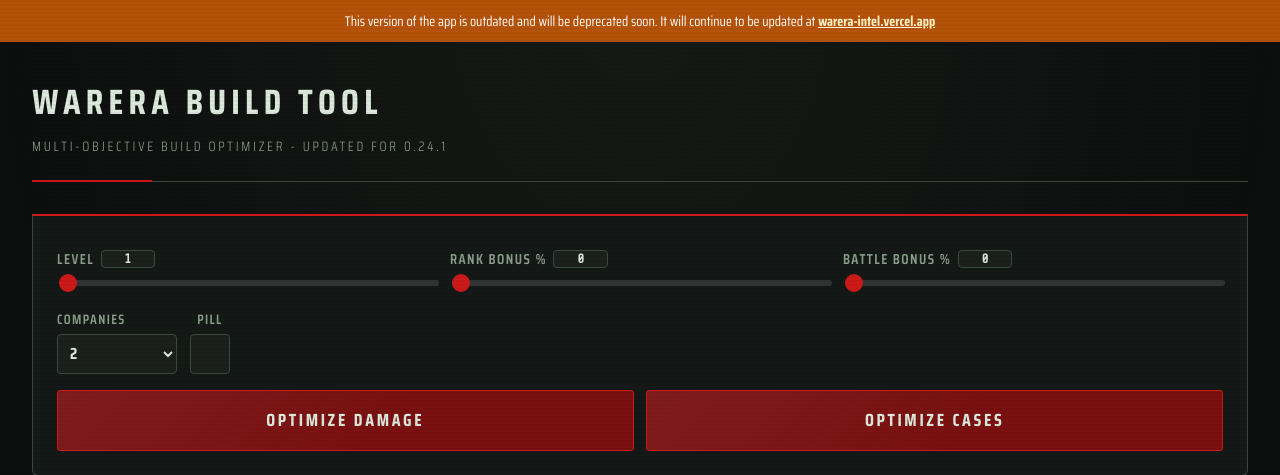
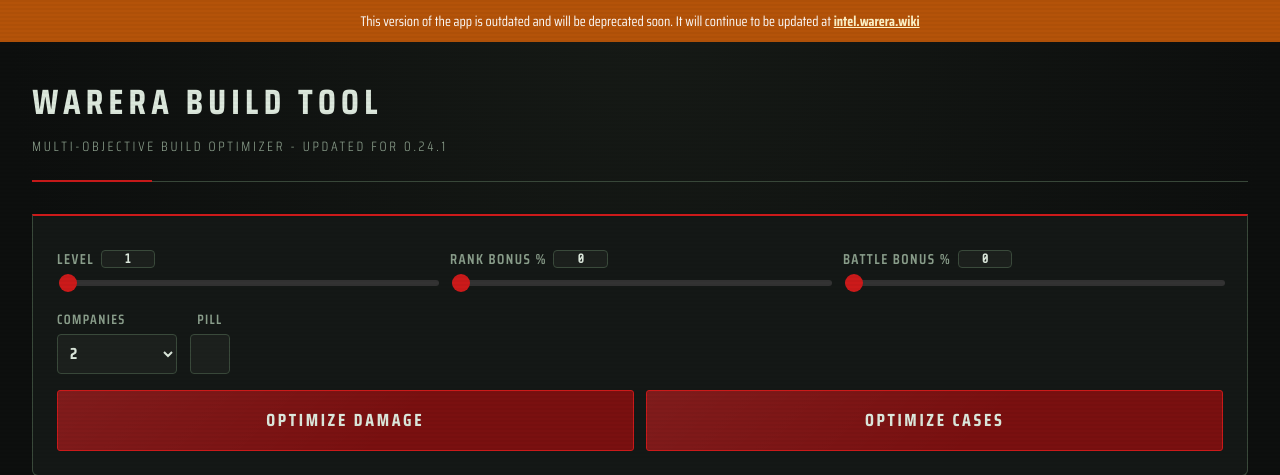
Before and after one commit to TheGroxEmpire/warera-war-planner, a Flask app: page / in a window 1280 px wide. Shown: the top 475 px of the page. Run offline with Flask 3, Linux system fonts and the light colour scheme.

Commit message:
new domain hotfix

```diff
--- a/templates/index.html
+++ b/templates/index.html
@@ -12,7 +12,7 @@
 <body>
     <div style="background:#b45309;color:#fff;text-align:center;padding:10px 16px;font-size:14px;">
         This version of the app is outdated and will be deprecated soon. It will continue to be updated at
-        <a href="https://intel.warera.wiki/" target="_blank" rel="noopener" style="color:#fef3c7;font-weight:bold;text-decoration:underline;">warera-intel.vercel.app</a>
+        <a href="https://intel.warera.wiki/" target="_blank" rel="noopener" style="color:#fef3c7;font-weight:bold;text-decoration:underline;">intel.warera.wiki</a>
     </div>
     {% include 'skill_svgs.html' %}
     <div class="container">
```
